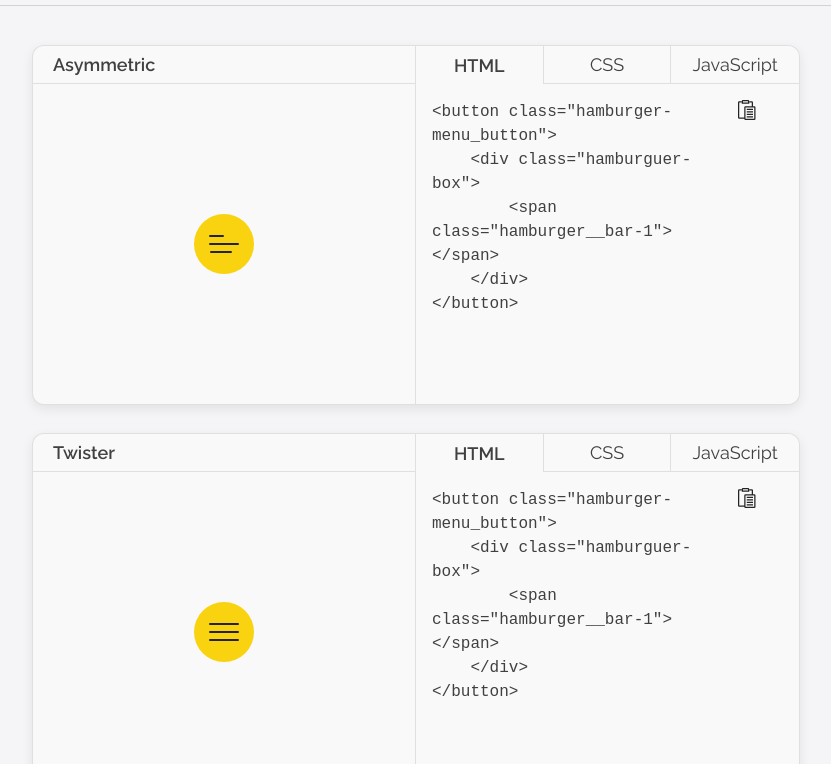
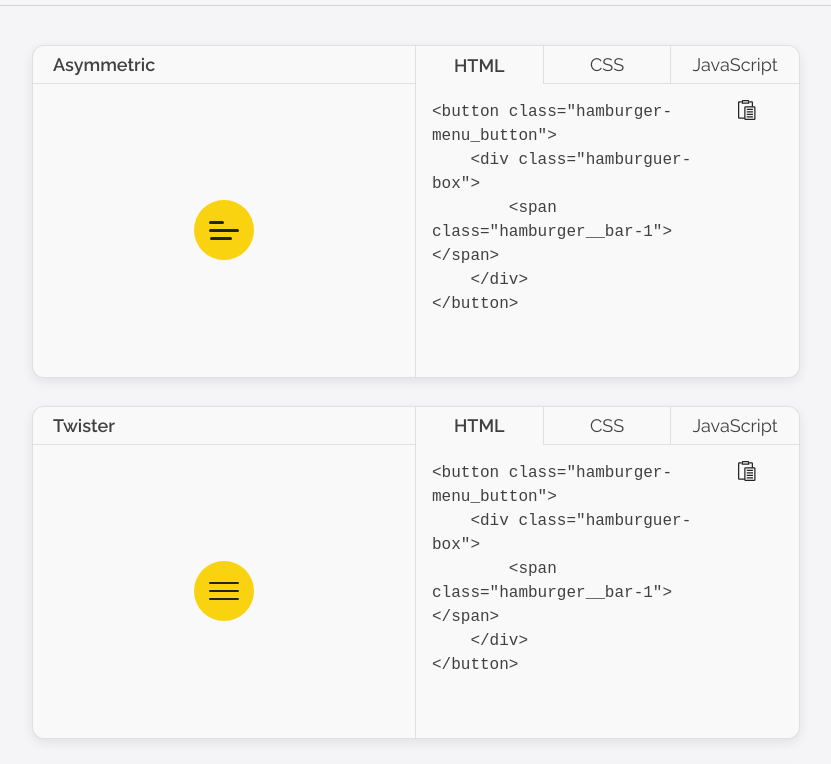
Before and after one commit to miliverso/hamburger_buttons, a plain HTML site: page index.html in a window 1280 px wide. Shown: the part 35-799 px from the top of the page, without its empty margins (224-1055 px from the left). Drawn offline with Linux system fonts and the light colour scheme.

Commit message:
Improved iPhone layout rendering for consistent element placement

```diff
--- a/style.css
+++ b/style.css
@@ -82,9 +82,9 @@ button:focus {
     "html css js"
     "code code code";
     grid-template-columns: 1fr 1fr 1fr;
-    grid-template-rows: 1fr 4fr 1fr 4fr;
+    grid-template-rows: 0.6fr 3fr 0.6fr 4fr;
     width: 80%;
-    height: 600px;
+    height: 500px;
     margin-bottom: 28px;
     background-color: var(--white);
     border: 1px solid rgba(0,0,0,0.1);
@@ -93,6 +93,8 @@ button:focus {
 }
 .menu-title {
     grid-area: title;
+    display: flex;
+    align-items: center;
     width: 100%;
     height: 100%;
     padding: 8px 0 8px 20px;
@@ -755,7 +757,7 @@ footer {
     padding: 8px 0;
     background-color: #efefef;
 }
-@media (min-width: 800px) {
+@media (min-width: 835px) {
     h2 {
         font-size: var(--md-font-size);
     }
@@ -764,9 +766,9 @@ footer {
         "title html css js"
         "menu-icon code code code";
         grid-template-columns: 3fr 1fr 1fr 1fr;
-        grid-template-rows: auto 25vw;
+        grid-template-rows: 0.6fr 5fr;
         width: 60%;
-        height: auto;
+        height: 26vw;
         border: 1px solid rgba(0,0,0,0.1);
     }
     .menu-title {
```
